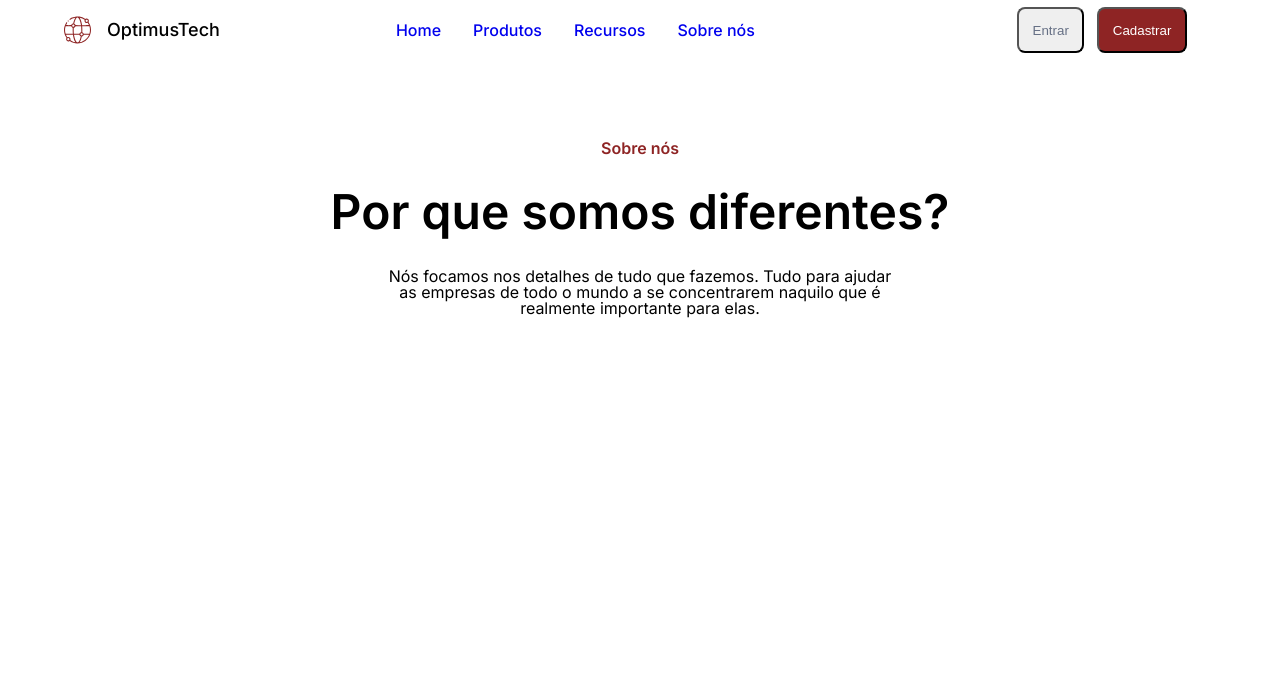
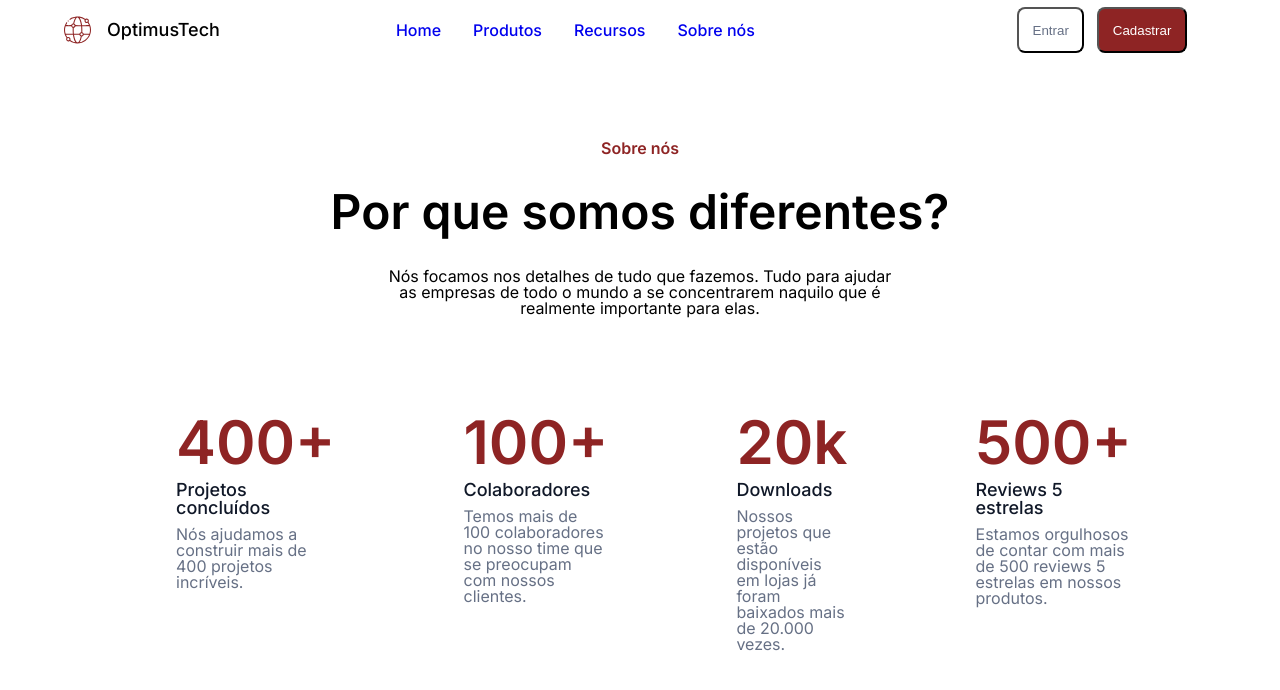
Before and after one commit to xhiverx/optimustech, a plain HTML site: page index.html in a window 1280 px wide. Drawn offline with Linux system fonts and the light colour scheme.

Commit message:
criação da section metricas.

```diff
--- a/index.html
+++ b/index.html
@@ -36,5 +36,31 @@
         <h2 class="cabecalho__titulo">Por que somos diferentes?</h2>
         <p class="cabecalho__texto">Nós focamos nos detalhes de tudo que fazemos. Tudo para ajudar as empresas de todo o mundo a se concentrarem naquilo que é realmente importante para elas.</p>
     </section>
+
+    <section class="metricas">
+        <div class="metricas__div">
+            <h2 class="metricas__titulo">400+</h2>
+            <h4 class="metricas__sub-titulo">Projetos concluídos</h4>
+            <p class="metricas__texto">Nós ajudamos a construir mais de 400 projetos incríveis.</p>
+        </div>
+
+        <div class="metricas__div">
+            <h2 class="metricas__titulo">100+</h2>
+            <h4 class="metricas__sub-titulo">Colaboradores</h4>
+            <p class="metricas__texto">Temos mais de 100 colaboradores no nosso time que se preocupam com nossos clientes.</p>
+        </div>
+
+        <div class="metricas__div">
+            <h2 class="metricas__titulo">20k</h2>
+            <h4 class="metricas__sub-titulo">Downloads</h4>
+            <p class="metricas__texto">Nossos projetos que estão disponíveis em lojas já foram baixados mais de 20.000 vezes.</p>
+        </div>
+
+        <div class="metricas__div">
+            <h2 class="metricas__titulo">500+</h2>
+            <h4 class="metricas__sub-titulo">Reviews 5 estrelas</h4>
+            <p class="metricas__texto">Estamos orgulhosos de contar com mais de 500 reviews 5 estrelas em nossos produtos.</p>
+        </div>
+    </section>
 </body>
 </html>
--- a/style.css
+++ b/style.css
@@ -1,5 +1,7 @@
 @import url('style/header.css');
 @import url('style/cabecalho.css');
+@import url('style/metricas.css');
+
 :root {
         --fonte-principal:"Inter";
         --cor-de-fundo:#FFFFFF;
--- a/style/header.css
+++ b/style/header.css
@@ -41,6 +41,7 @@
 }
 .container__texto-entrar {
     color: var(--cor-do-botao-entrar);
+    background-color: var(--branco);
 }
 .container__texto-cadastrar {
     background-color: var(--cor-do-botao-cadastrar);
--- /dev/null
+++ b/style/metricas.css
@@ -0,0 +1,24 @@
+.metricas__titulo {
+    color: var(--vermelho);
+    font-size: 60px;
+    font-weight: 600;
+}
+
+.metricas__sub-titulo {
+    color: var(--preto-titulo);
+    font-size: 18px;
+    font-weight: 500;
+    margin: 0.5em 0;
+}
+
+.metricas__texto {
+    color: var(--cor-do-texto);
+}
+.metricas {
+    display: flex;
+    margin: 3em 7em;
+}
+
+.metricas__div {
+    margin: 1em 4em;
+}
```
